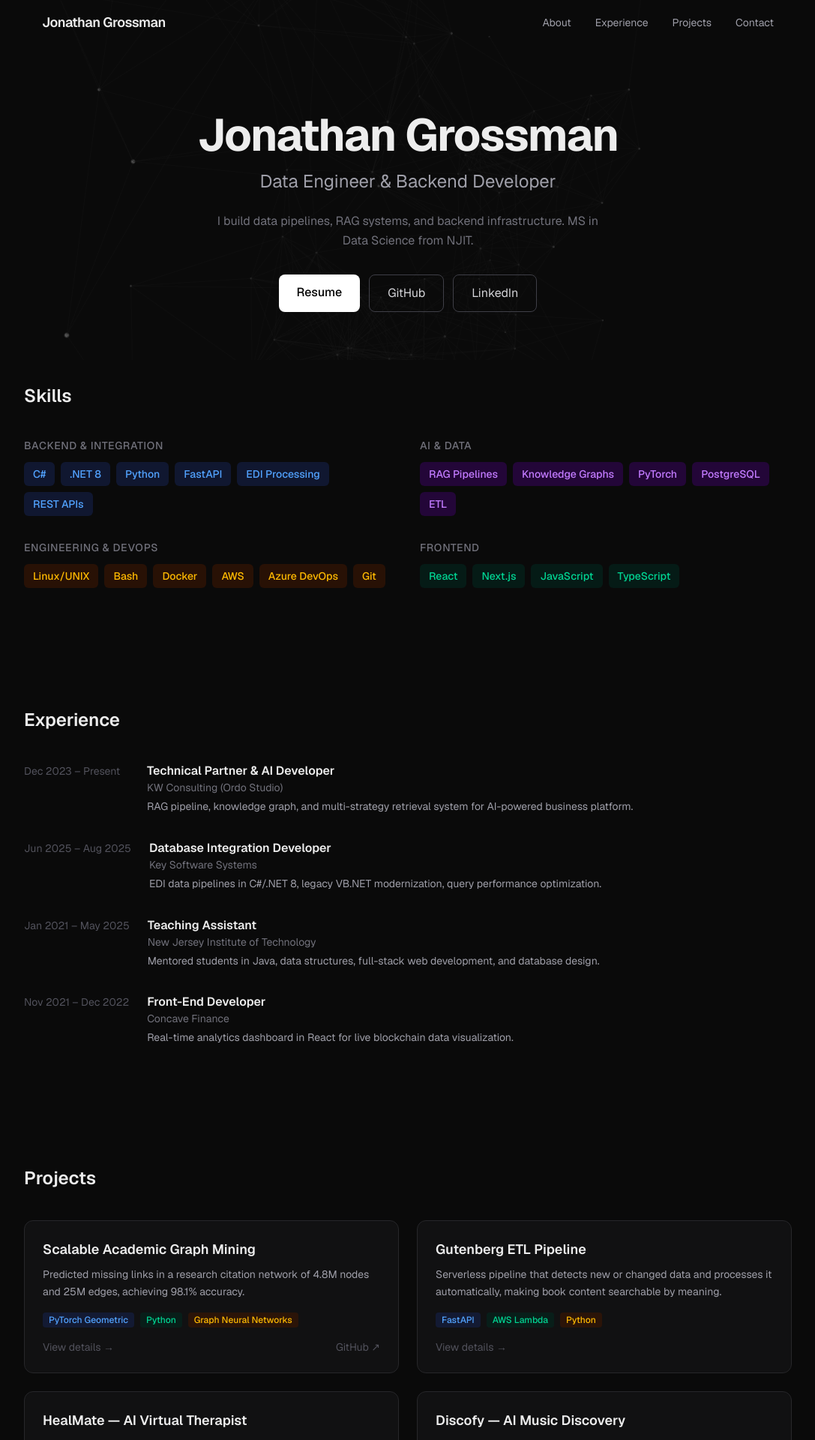
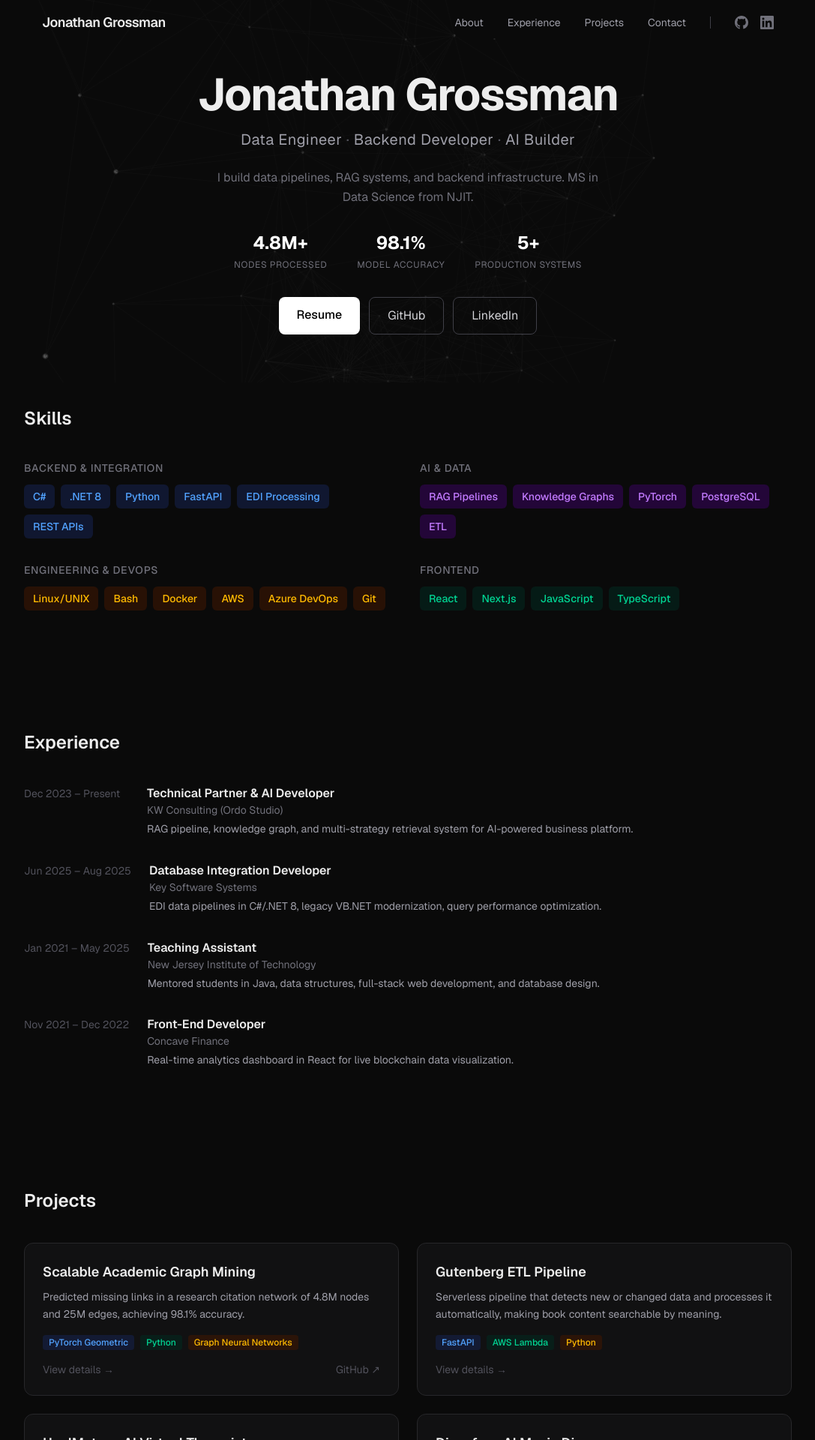
Before and after one commit to jgwentworth92/jgwentworth92.github.io, a Next.js app: page / in a window 1280 px wide. Shown: the top 1920 px of the page at 75% size, without its empty margins (96-1183 px from the left). Built offline with nearby package versions, Linux system fonts and the light colour scheme.

Commit message:
feat: add role tags, impact metrics, and social icons in nav

```diff
--- a/src/components/hero.tsx
+++ b/src/components/hero.tsx
@@ -25,13 +25,31 @@
         <h1 className="text-5xl sm:text-6xl font-bold tracking-tight mb-4">
           Jonathan Grossman
         </h1>
-        <p className="text-xl sm:text-2xl text-zinc-400 mb-6">
-          Data Engineer & Backend Developer
+        <p className="text-lg sm:text-xl text-zinc-400 mb-6 tracking-wide">
+          Data Engineer{" "}
+          <span className="text-zinc-600">·</span> Backend Developer{" "}
+          <span className="text-zinc-600">·</span> AI Builder
         </p>
         <p className="text-zinc-500 mb-8 max-w-lg mx-auto leading-relaxed">
           I build data pipelines, RAG systems, and backend infrastructure.
           MS in Data Science from NJIT.
         </p>
+
+        {/* Impact metrics */}
+        <div className="flex flex-wrap gap-6 sm:gap-10 justify-center mb-8 text-center">
+          <div>
+            <span className="block text-2xl font-bold text-white">4.8M+</span>
+            <span className="text-xs text-zinc-500 uppercase tracking-wider">Nodes Processed</span>
+          </div>
+          <div>
+            <span className="block text-2xl font-bold text-white">98.1%</span>
+            <span className="text-xs text-zinc-500 uppercase tracking-wider">Model Accuracy</span>
+          </div>
+          <div>
+            <span className="block text-2xl font-bold text-white">5+</span>
+            <span className="text-xs text-zinc-500 uppercase tracking-wider">Production Systems</span>
+          </div>
+        </div>
         <div className="flex flex-wrap gap-3 justify-center">
           <a
             href="/Jonathan_Grossman_Resume.pdf"
--- a/src/components/nav.tsx
+++ b/src/components/nav.tsx
@@ -41,6 +41,31 @@
               {link.label}
             </a>
           ))}
+          <span className="w-px h-4 bg-zinc-700" />
+          <div className="flex items-center gap-4">
+            <a
+              href="https://github.com/jgwentworth92"
+              target="_blank"
+              rel="noopener noreferrer"
+              className="text-zinc-500 hover:text-white transition-colors"
+              aria-label="GitHub"
+            >
+              <svg width="18" height="18" viewBox="0 0 24 24" fill="currentColor">
+                <path d="M12 0C5.37 0 0 5.37 0 12c0 5.31 3.435 9.795 8.205 11.385.6.105.825-.255.825-.57 0-.285-.015-1.23-.015-2.235-3.015.555-3.795-.735-4.035-1.41-.135-.345-.72-1.41-1.23-1.695-.42-.225-1.02-.78-.015-.795.945-.015 1.62.87 1.845 1.23 1.08 1.815 2.805 1.305 3.495.99.105-.78.42-1.305.765-1.605-2.67-.3-5.46-1.335-5.46-5.925 0-1.305.465-2.385 1.23-3.225-.12-.3-.54-1.53.12-3.18 0 0 1.005-.315 3.3 1.23.96-.27 1.98-.405 3-.405s2.04.135 3 .405c2.295-1.56 3.3-1.23 3.3-1.23.66 1.65.24 2.88.12 3.18.765.84 1.23 1.905 1.23 3.225 0 4.605-2.805 5.625-5.475 5.925.435.375.81 1.095.81 2.22 0 1.605-.015 2.895-.015 3.3 0 .315.225.69.825.57A12.02 12.02 0 0024 12c0-6.63-5.37-12-12-12z" />
+              </svg>
+            </a>
+            <a
+              href="https://linkedin.com/in/jonathan-grossman"
+              target="_blank"
+              rel="noopener noreferrer"
+              className="text-zinc-500 hover:text-white transition-colors"
+              aria-label="LinkedIn"
+            >
+              <svg width="18" height="18" viewBox="0 0 24 24" fill="currentColor">
+                <path d="M20.447 20.452h-3.554v-5.569c0-1.328-.027-3.037-1.852-3.037-1.853 0-2.136 1.445-2.136 2.939v5.667H9.351V9h3.414v1.561h.046c.477-.9 1.637-1.85 3.37-1.85 3.601 0 4.267 2.37 4.267 5.455v6.286zM5.337 7.433a2.062 2.062 0 01-2.063-2.065 2.064 2.064 0 112.063 2.065zm1.782 13.019H3.555V9h3.564v11.452zM22.225 0H1.771C.792 0 0 .774 0 1.729v20.542C0 23.227.792 24 1.771 24h20.451C23.2 24 24 23.227 24 22.271V1.729C24 .774 23.2 0 22.222 0h.003z" />
+              </svg>
+            </a>
+          </div>
         </div>
 
         {/* Mobile hamburger */}
--- a/src/components/project-card.tsx
+++ b/src/components/project-card.tsx
@@ -1,4 +1,6 @@
-import Link from "next/link";
+"use client";
+
+import { useRouter } from "next/navigation";
 import type { Project } from "@/data/projects";
 
 const tagColors = [
@@ -9,10 +11,17 @@
 ];
 
 export function ProjectCard({ project }: { project: Project }) {
+  const router = useRouter();
+
   return (
-    <Link
-      href={`/projects/${project.slug}`}
-      className="group block rounded-xl border border-zinc-800 bg-zinc-900/50 p-6 hover:border-zinc-700 hover:bg-zinc-900 transition-all"
+    <div
+      role="link"
+      tabIndex={0}
+      onClick={() => router.push(`/projects/${project.slug}`)}
+      onKeyDown={(e) => {
+        if (e.key === "Enter") router.push(`/projects/${project.slug}`);
+      }}
+      className="group block rounded-xl border border-zinc-800 bg-zinc-900/50 p-6 hover:border-zinc-700 hover:bg-zinc-900 transition-all cursor-pointer"
     >
       <h3 className="font-semibold text-lg mb-2 group-hover:text-white transition-colors">
         {project.title}
@@ -48,6 +57,6 @@
           </a>
         )}
       </div>
-    </Link>
+    </div>
   );
 }
```
